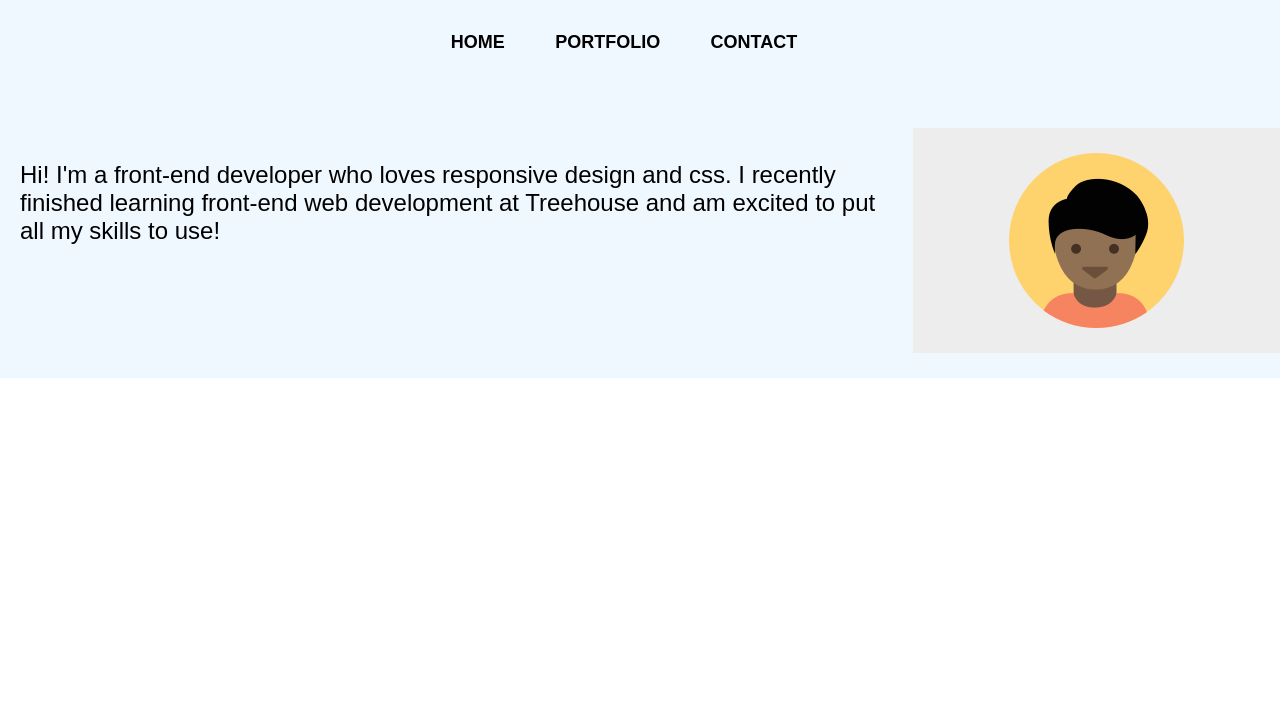
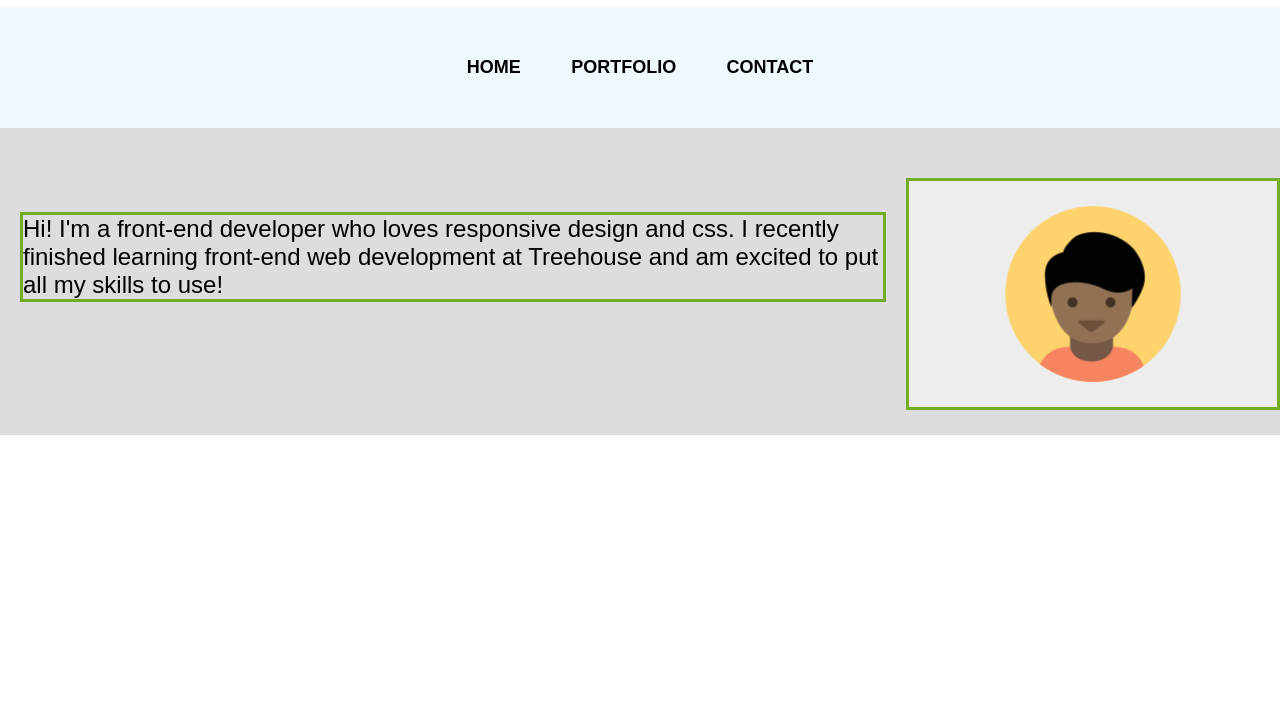
Before and after one commit to rupertbg/responsive-layout, a plain HTML site: page index.html in a window 1280 px wide. Shown: the part 73-800 px from the top of the page. Drawn offline with Linux system fonts and the light colour scheme.

Commit message:
Working on Main Styles

```diff
--- a/styles.css
+++ b/styles.css
@@ -4,11 +4,6 @@
         ~~~~~  Header Styles  ~~~~~
 *****************************************/
 
-header {
-
-  background-color: aliceblue;
-
-}
 
 .main-header,
 .main-nav,
@@ -51,6 +46,12 @@ header {
          ~~~~~  Nav Styles  ~~~~~
 *****************************************/
 
+.main-nav {
+
+ background-color: aliceblue;
+ padding: 25px 0;
+
+ }
 
 .main-nav ul {
 
@@ -83,10 +84,23 @@ header {
 
 }
 
+.main-nav a:visited {
+
+  color: #6f6f6f;
+
+}
+
 .main-nav a:hover {
 
   color: #0b0b0b;
-  background-color: yellow;
+  background-color: #e8e8e8;
+
+}
+
+.main-nav a:active {
+
+  color: #0b0b0b;
+  background-color: #fbc955;
 
 }
 
@@ -95,14 +109,13 @@ header {
        ~~~~~  Tablet Styles  ~~~~~
 *****************************************/
 
-@media (min-width: 480px) {
+@media (min-width: 767px) {
 
   .main-nav ul {
 
     padding: 0;
     margin: 0;
     display: flex;
-    align-self: stretch;
     justify-content: center;
 
   }
@@ -119,32 +132,42 @@ header {
 
   }
 
-  .main-nav a:hover {
 
-    color: #0b0b0b;
-    background-color: yellow;
+  .profile {
+	display: flex;
+	flex-direction: row;
+	justify-content: space-around;
+    background-color: #ddd;
+}
+
+  .profiletext {
+
+	order: 1;
+	text-align: left;
+	width: 70%;
+    border: 3px solid #73AD21;
+}
+
+  .profilepic {
+
+    order: 2;
+    width: 30%;
+    border: 3px solid #73AD21;
 
   }
 
-  .main-header img {
+}
 
-    float: right;
 
-  }
 
-  .profile {
-    display: flex;
-    flex-direction: row;
-    justify-content: center;
+/*****************************************
+       ~~~~~  Desktop Styles  ~~~~~
+*****************************************/
 
-  }
+@media (min-width: 767px) {
 
-  .profiletext {
-    order: 1;
-    text-align: left;
-  }
 
-  .profilepic {
-    order: 2;
-  }
+
+
+
 }
```
